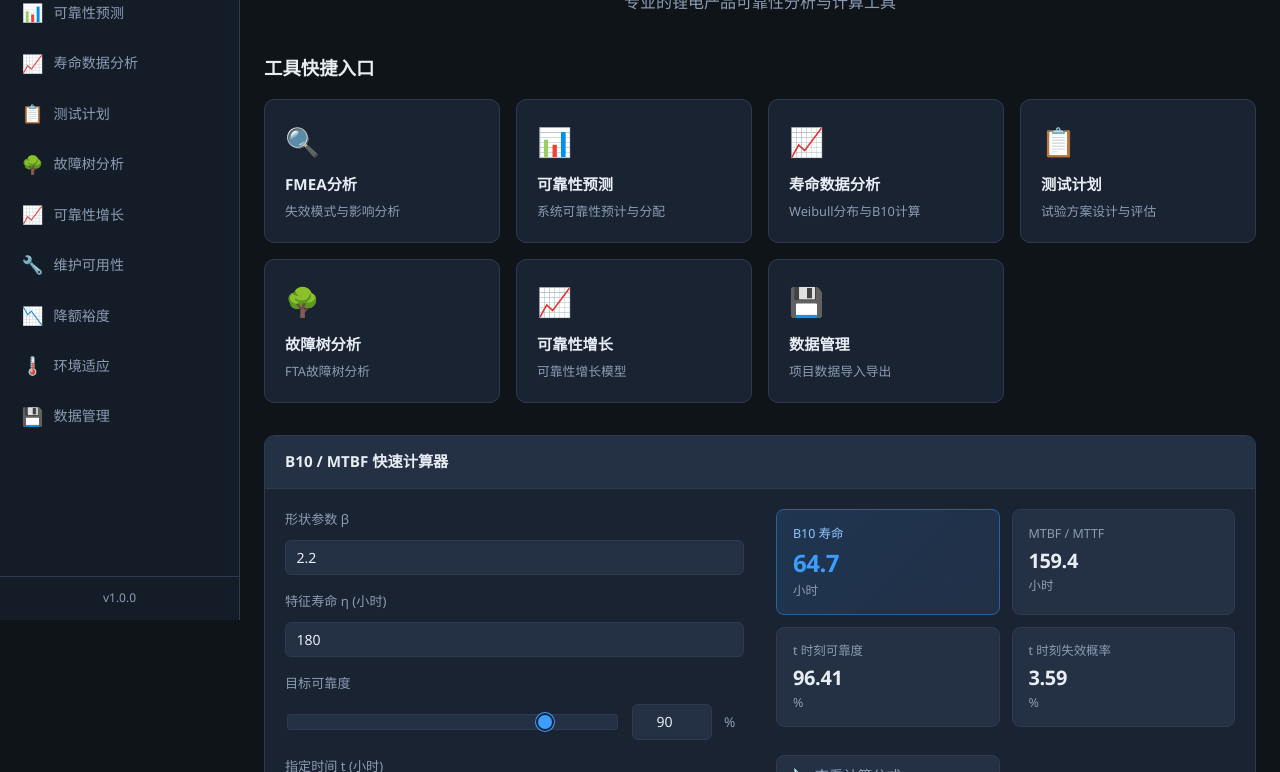
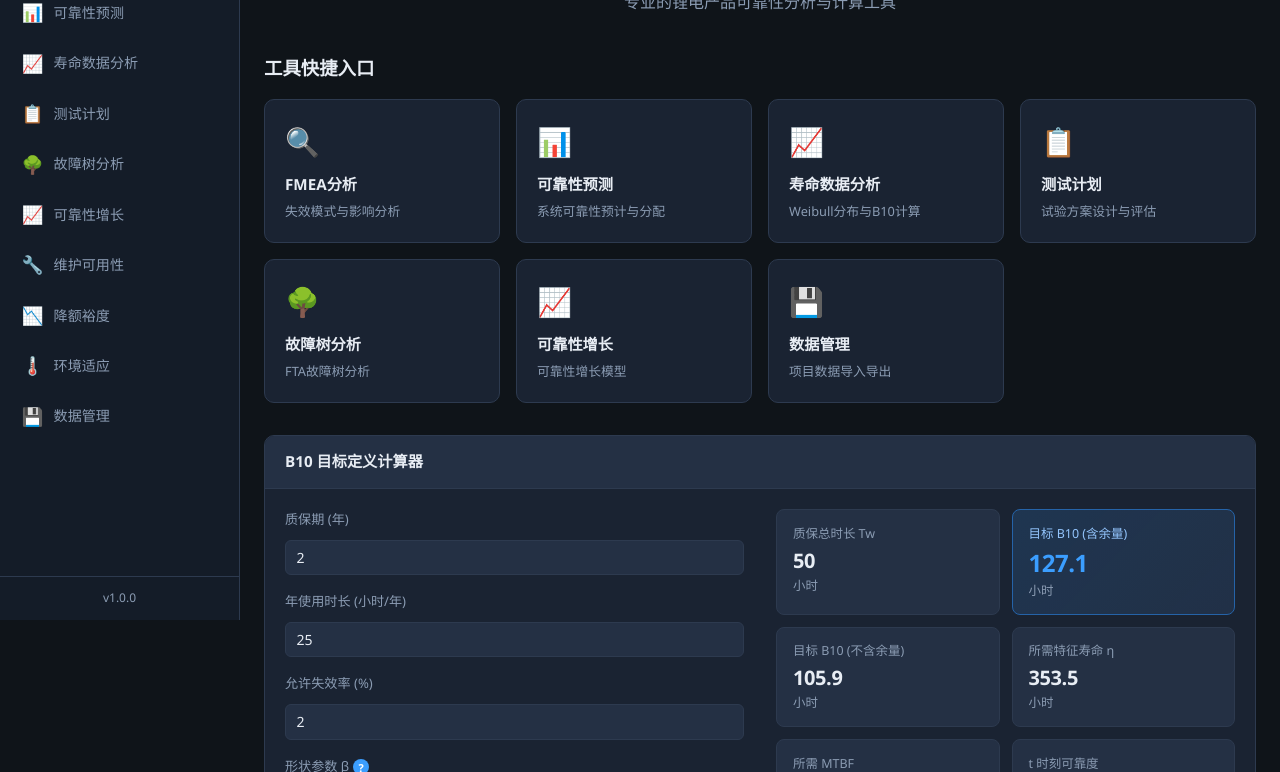
Before and after one commit to VictorYang3847/Garden-tools-B10, a plain HTML site: page index.html in a window 1280 px wide. Shown: the part 180-952 px from the top of the page. Drawn offline with Linux system fonts and the light colour scheme.

Commit message:
feat: 首页B10计算器改为目标定义模式，输入业务参数反推所需B10/η/MTBF

```diff
--- a/index.html
+++ b/index.html
@@ -162,70 +162,101 @@
         <div class="home-section">
           <div class="card b10-quick-card">
             <div class="card-header">
-              <h3>B10 / MTBF 快速计算器</h3>
+              <h3>B10 目标定义计算器</h3>
             </div>
             <div class="card-body">
               <div class="b10-calc-layout">
                 <div class="b10-calc-inputs">
                   <div class="form-group">
-                    <label>形状参数 β</label>
+                    <label>质保期 (年)</label>
+                    <input type="number" id="home-warranty-years" class="form-input" min="0.5" max="10" step="0.5" value="2" />
+                  </div>
+                  <div class="form-group">
+                    <label>年使用时长 (小时/年)</label>
+                    <input type="number" id="home-hours-per-year" class="form-input" min="1" max="1000" step="1" value="25" />
+                  </div>
+                  <div class="form-group">
+                    <label>允许失效率 (%)</label>
+                    <input type="number" id="home-allow-fail-rate" class="form-input" min="0.1" max="10" step="0.1" value="2" />
+                  </div>
+                  <div class="form-group">
+                    <label>形状参数 β<span class="help-icon" data-tooltip="Weibull形状参数：β>1磨损失效(典型2.0~2.5)，β=1随机失效，β<1早期失效">?</span></label>
                     <input type="number" id="home-beta" class="form-input" min="0.1" step="0.1" value="2.2" />
                   </div>
                   <div class="form-group">
-                    <label>特征寿命 η (小时)</label>
-                    <input type="number" id="home-eta" class="form-input" min="1" step="1" value="180" />
-                  </div>
-                  <div class="form-group">
-                    <label>目标可靠度</label>
-                    <div class="slider-row">
-                      <input type="range" id="home-reliability-slider" class="slider-input" min="50" max="99" value="90" />
-                      <input type="number" id="home-reliability-value" class="form-input reliability-number" min="50" max="99" step="1" value="90" />
-                      <span class="slider-unit">%</span>
-                    </div>
-                  </div>
-                  <div class="form-group">
-                    <label>指定时间 t (小时)</label>
-                    <input type="number" id="home-time" class="form-input" min="0" step="1" value="40" />
+                    <label>安全余量 (%)<span class="help-icon" data-tooltip="设计余量，行业常用20%~30%，考虑制造波动和使用条件变化">?</span></label>
+                    <input type="number" id="home-safety-margin" class="form-input" min="0" max="50" step="5" value="20" />
+                  </div>
+                  <div class="form-group">
+                    <label>指定时间 t (小时)<span class="help-icon" data-tooltip="查询该时刻的可靠度，例如质保总时长或设计寿命">?</span></label>
+                    <input type="number" id="home-time" class="form-input" min="0" step="1" value="50" />
                   </div>
                 </div>
                 <div class="b10-calc-results">
+                  <div class="metric-card">
+                    <div class="metric-label">质保总时长 Tw</div>
+                    <div class="metric-value" id="home-tw">—</div>
+                    <div class="metric-unit">小时</div>
+                  </div>
                   <div class="metric-card b10-highlight">
-                    <div class="metric-label">B10 寿命</div>
+                    <div class="metric-label">目标 B10 (含余量)</div>
                     <div class="metric-value" id="home-b10">—</div>
                     <div class="metric-unit">小时</div>
                   </div>
                   <div class="metric-card">
-                    <div class="metric-label">MTBF / MTTF</div>
+                    <div class="metric-label">目标 B10 (不含余量)</div>
+                    <div class="metric-value" id="home-b10-no-margin">—</div>
+                    <div class="metric-unit">小时</div>
+                  </div>
+                  <div class="metric-card">
+                    <div class="metric-label">所需特征寿命 η</div>
+                    <div class="metric-value" id="home-eta">—</div>
+                    <div class="metric-unit">小时</div>
+                  </div>
+                  <div class="metric-card">
+                    <div class="metric-label">所需 MTBF</div>
                     <div class="metric-value" id="home-mtbf">—</div>
                     <div class="metric-unit">小时</div>
                   </div>
                   <div class="metric-card">
                     <div class="metric-label">t 时刻可靠度</div>
                     <div class="metric-value" id="home-reliability-t">—</div>
-                    <div class="metric-unit" id="home-reliability-t-pct">—</div>
+                    <div class="metric-unit">%</div>
                   </div>
                   <div class="metric-card">
                     <div class="metric-label">t 时刻失效概率</div>
                     <div class="metric-value" id="home-failure-t">—</div>
-                    <div class="metric-unit" id="home-failure-t-pct">—</div>
+                    <div class="metric-unit">%</div>
                   </div>
                   <div class="formula-section">
                     <button type="button" class="formula-toggle" id="home-formula-toggle">📐 查看计算公式</button>
                     <div class="formula-content" id="home-formula-content" style="display: none;">
                       <div class="formula-item">
-                        <h4>威布尔可靠度公式</h4>
+                        <h4>质保总时长</h4>
+                        <div class="formula-equation">Tw = 质保年数 × 年使用时长</div>
+                      </div>
+                      <div class="formula-item">
+                        <h4>目标 B10 寿命（含安全余量）</h4>
+                        <div class="formula-equation">B10 = Tw × [ln(10/9) / -ln(1-Fw)]<sup>1/β</sup> × (1 + margin)</div>
+                        <div class="formula-vars">
+                          <div class="var-row"><span class="var-name">Tw</span><span class="var-desc">质保总时长（小时）</span></div>
+                          <div class="var-row"><span class="var-name">Fw</span><span class="var-desc">允许失效率（如2%=0.02）</span></div>
+                          <div class="var-row"><span class="var-name">β</span><span class="var-desc">形状参数</span></div>
+                          <div class="var-row"><span class="var-name">margin</span><span class="var-desc">安全余量（如20%=0.2）</span></div>
+                        </div>
+                        <div class="formula-note">ln(10/9)≈0.10536，是B10点对应的标准常数</div>
+                      </div>
+                      <div class="formula-item">
+                        <h4>特征寿命 η</h4>
+                        <div class="formula-equation">η = B10 / [ln(10/9)]<sup>1/β</sup></div>
+                      </div>
+                      <div class="formula-item">
+                        <h4>MTBF</h4>
+                        <div class="formula-equation">MTBF = η × Γ(1 + 1/β)</div>
+                      </div>
+                      <div class="formula-item">
+                        <h4>时刻可靠度</h4>
                         <div class="formula-equation">R(t) = exp(-(t/η)<sup>β</sup>)</div>
-                        <div class="formula-vars">
-                          <div class="var-row"><span class="var-name">R(t)</span><span class="var-desc">时刻 t 的可靠度</span></div>
-                          <div class="var-row"><span class="var-name">t</span><span class="var-desc">时间（小时）</span></div>
-                          <div class="var-row"><span class="var-name">η</span><span class="var-desc">特征寿命（尺度参数）</span></div>
-                          <div class="var-row"><span class="var-name">β</span><span class="var-desc">形状参数</span></div>
-                        </div>
-                      </div>
-                      <div class="formula-item">
-                        <h4>B10 寿命公式</h4>
-                        <div class="formula-equation">B10 = η × [-ln(0.9)]<sup>1/β</sup></div>
-                        <div class="formula-note">可靠度为90%时对应的寿命，即10%产品失效的时间</div>
                       </div>
                     </div>
                   </div>
--- a/js/calculator.js
+++ b/js/calculator.js
@@ -381,3 +381,43 @@ export {
   lognormalPdf,
   fitDistribution,
 } from "./calculator-distributions.js";
+
+/**
+ * Gamma function (Lanczos approximation)
+ * Used for MTBF = eta * Gamma(1 + 1/beta)
+ */
+export function gammaApprox(x) {
+  if (x <= 0) return Infinity;
+  if (x === 1) return 1;
+  if (x < 1) {
+    return gammaApprox(x + 1) / x;
+  }
+  const g = 7;
+  const c = [
+    0.99999999999980993,
+    676.5203681218851,
+    -1259.1392167224028,
+    771.32342877765313,
+    -176.61502916214059,
+    12.507343278686905,
+    -0.13857109526572012,
+    9.9843695780195716e-6,
+    1.5056327351493116e-7,
+  ];
+  x -= 1;
+  let a = c[0];
+  const t = x + g + 0.5;
+  for (let i = 1; i < g + 2; i++) {
+    a += c[i] / (x + i);
+  }
+  return Math.sqrt(2 * Math.PI) * Math.pow(t, x + 0.5) * Math.exp(-t) * a;
+}
+
+/**
+ * Calculate MTBF from Weibull parameters
+ * MTBF = eta * Gamma(1 + 1/beta)
+ */
+export function calcMtbf(eta, beta) {
+  if (eta <= 0 || beta <= 0) return 0;
+  return eta * gammaApprox(1 + 1 / beta);
+}
--- a/js/pages/home.js
+++ b/js/pages/home.js
@@ -1,3 +1,11 @@
+import {
+  targetB10,
+  targetB10WithoutMargin,
+  weibullEta,
+  failureRate,
+  calcMtbf,
+} from "../calculator.js";
+
 let currentModel = null;
 let onSaveCallback = null;
 
@@ -17,42 +25,24 @@ export function render(container, model) {
 }
 
 function bindEvents() {
-  const betaInput = document.getElementById("home-beta");
-  const etaInput = document.getElementById("home-eta");
-  const reliabilitySlider = document.getElementById("home-reliability-slider");
-  const reliabilityValue = document.getElementById("home-reliability-value");
-  const timeInput = document.getElementById("home-time");
+  const ids = [
+    "home-warranty-years",
+    "home-hours-per-year",
+    "home-allow-fail-rate",
+    "home-beta",
+    "home-safety-margin",
+    "home-time",
+  ];
+
+  ids.forEach((id) => {
+    const el = document.getElementById(id);
+    if (el) {
+      el.addEventListener("input", calculate);
+    }
+  });
+
   const formulaToggle = document.getElementById("home-formula-toggle");
   const formulaContent = document.getElementById("home-formula-content");
-
-  if (betaInput) {
-    betaInput.addEventListener("input", calculate);
-  }
-  if (etaInput) {
-    etaInput.addEventListener("input", calculate);
-  }
-  if (reliabilitySlider) {
-    reliabilitySlider.addEventListener("input", () => {
-      if (reliabilityValue) {
-        reliabilityValue.value = reliabilitySlider.value;
-      }
-      calculate();
-    });
-  }
-  if (reliabilityValue) {
-    reliabilityValue.addEventListener("input", () => {
-      let val = Number(reliabilityValue.value);
-      if (val < 50) val = 50;
-      if (val > 99) val = 99;
-      if (reliabilitySlider) {
-        reliabilitySlider.value = val;
-      }
-      calculate();
-    });
-  }
-  if (timeInput) {
-    timeInput.addEventListener("input", calculate);
-  }
   if (formulaToggle && formulaContent) {
     formulaToggle.addEventListener("click", () => {
       const isHidden = formulaContent.style.display === "none";
@@ -62,74 +52,45 @@ function bindEvents() {
   }
 }
 
-function gammaApprox(x) {
-  if (x <= 0) return Infinity;
-  if (x === 1) return 1;
-  if (x < 1) {
-    return gammaApprox(x + 1) / x;
-  }
-  const g = 7;
-  const c = [
-    0.99999999999980993,
-    676.5203681218851,
-    -1259.1392167224028,
-    771.32342877765313,
-    -176.61502916214059,
-    12.507343278686905,
-    -0.13857109526572012,
-    9.9843695780195716e-6,
-    1.5056327351493116e-7,
-  ];
-  x -= 1;
-  let a = c[0];
-  const t = x + g + 0.5;
-  for (let i = 1; i < g + 2; i++) {
-    a += c[i] / (x + i);
-  }
-  return Math.sqrt(2 * Math.PI) * Math.pow(t, x + 0.5) * Math.exp(-t) * a;
-}
+function calculate() {
+  const warrantyYears = Number(document.getElementById("home-warranty-years")?.value) || 0;
+  const hoursPerYear = Number(document.getElementById("home-hours-per-year")?.value) || 0;
+  const allowFailRate = Number(document.getElementById("home-allow-fail-rate")?.value) || 0;
+  const beta = Number(document.getElementById("home-beta")?.value) || 0;
+  const safetyMargin = Number(document.getElementById("home-safety-margin")?.value) || 0;
+  const t = Number(document.getElementById("home-time")?.value) || 0;
 
-function calculate() {
-  const betaInput = document.getElementById("home-beta");
-  const etaInput = document.getElementById("home-eta");
-  const reliabilitySlider = document.getElementById("home-reliability-slider");
-  const timeInput = document.getElementById("home-time");
-
+  const twEl = document.getElementById("home-tw");
   const b10El = document.getElementById("home-b10");
+  const b10NoMarginEl = document.getElementById("home-b10-no-margin");
+  const etaEl = document.getElementById("home-eta");
   const mtbfEl = document.getElementById("home-mtbf");
   const reliabilityTEl = document.getElementById("home-reliability-t");
-  const reliabilityTPctEl = document.getElementById("home-reliability-t-pct");
   const failureTEl = document.getElementById("home-failure-t");
-  const failureTPctEl = document.getElementById("home-failure-t-pct");
 
-  if (!betaInput || !etaInput || !reliabilitySlider || !timeInput) return;
-
-  const beta = Number(betaInput.value) || 0;
-  const eta = Number(etaInput.value) || 0;
-  const reliabilityPct = Number(reliabilitySlider.value) || 0;
-  const t = Number(timeInput.value) || 0;
-
-  if (beta <= 0 || eta <= 0) {
-    if (b10El) b10El.textContent = "—";
-    if (mtbfEl) mtbfEl.textContent = "—";
-    if (reliabilityTEl) reliabilityTEl.textContent = "—";
-    if (reliabilityTPctEl) reliabilityTPctEl.textContent = "—";
-    if (failureTEl) failureTEl.textContent = "—";
-    if (failureTPctEl) failureTPctEl.textContent = "—";
+  if (warrantyYears <= 0 || hoursPerYear <= 0 || allowFailRate <= 0 || beta <= 0) {
+    [twEl, b10El, b10NoMarginEl, etaEl, mtbfEl, reliabilityTEl, failureTEl].forEach((el) => {
+      if (el) el.textContent = "—";
+    });
     return;
   }
 
-  const p = 1 - reliabilityPct / 100;
-  const bp = eta * Math.pow(-Math.log(1 - p), 1 / beta);
-  const b10 = eta * Math.pow(-Math.log(0.9), 1 / beta);
-  const mtbf = eta * gammaApprox(1 + 1 / beta);
-  const rt = Math.exp(-Math.pow(t / eta, beta));
-  const ft = 1 - rt;
+  const tw = warrantyYears * hoursPerYear;
+  const fw = allowFailRate / 100;
+  const margin = safetyMargin / 100;
 
-  if (b10El) b10El.textContent = b10.toFixed(1);
+  const b10WithMargin = targetB10(tw, fw, beta, margin);
+  const b10NoMargin = targetB10WithoutMargin(tw, fw, beta);
+  const eta = weibullEta(b10WithMargin, beta);
+  const mtbf = calcMtbf(eta, beta);
+  const ft = failureRate(t, b10WithMargin, beta);
+  const rt = 1 - ft;
+
+  if (twEl) twEl.textContent = tw.toFixed(0);
+  if (b10El) b10El.textContent = b10WithMargin.toFixed(1);
+  if (b10NoMarginEl) b10NoMarginEl.textContent = b10NoMargin.toFixed(1);
+  if (etaEl) etaEl.textContent = eta.toFixed(1);
   if (mtbfEl) mtbfEl.textContent = mtbf.toFixed(1);
   if (reliabilityTEl) reliabilityTEl.textContent = (rt * 100).toFixed(2);
-  if (reliabilityTPctEl) reliabilityTPctEl.textContent = "%";
   if (failureTEl) failureTEl.textContent = (ft * 100).toFixed(2);
-  if (failureTPctEl) failureTPctEl.textContent = "%";
 }
```
